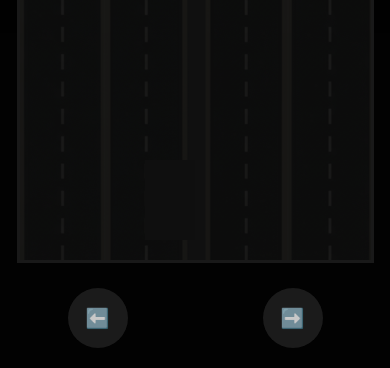
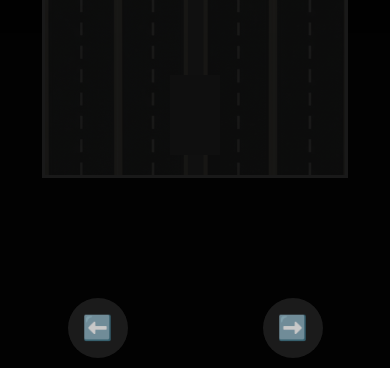
Before and after one commit to Rithish4610/simple-car-racing-game, a plain HTML site: page index.html in a window 390 px wide. Shown: the part 476-844 px from the top of the page. Drawn offline with Linux system fonts and the light colour scheme; grey boxes are pictures that could not be loaded.

Commit message:
Updated responsive design: 400x600 desktop, 300x500 mobile

```diff
--- a/style.css
+++ b/style.css
@@ -14,9 +14,8 @@ body {
 }
 
 .gameArea {
-    width: 90vw;       /* 90% of screen width */
-    max-width: 400px;  /* optional limit */
-    height: calc(90vw * 5/3); /* keeps 3:5 aspect ratio */
+    width: 400px;      /* original desktop width */
+    height: 600px;     /* original desktop height */
     background: url("images/road.png");
     background-size: cover;
     margin: 20px auto;
@@ -57,29 +56,41 @@ body {
 
 .mobile-controls {
     position: fixed;
-    bottom: 20px;
+    bottom: 10px;          /* slightly above screen edge */
     width: 100%;
-    display: flex;          /* always flex, show buttons */
+    display: flex;
     justify-content: space-around;
-    z-index: 100;
+    z-index: 9999;
 }
 
 .mobile-controls button {
-    width: 15vw;
-    height: 15vw;
-    min-width: 60px;
-    min-height: 60px;
-    font-size: 5vw;
+    width: 60px;           /* fixed size */
+    height: 60px;
+    font-size: 24px;
     border-radius: 50%;
     border: none;
     background: #222;
     color: white;
     opacity: 0.8;
+    touch-action: none;
 }
 
 @media (min-width: 769px) {
     .mobile-controls {
-        display: none;      /* hide on desktop */
+        display: none;       /* hide on desktop */
+    }
+}
+
+@media (max-width: 768px) {   /* applies to tablets/phones */
+    .gameArea {
+        width: 300px;        /* smaller for mobile */
+        height: 500px;       /* smaller for mobile */
+    }
+
+    .mobile-controls button {
+        width: 60px;         /* mobile button size */
+        height: 60px;
+        font-size: 24px;
     }
 }
 
```
